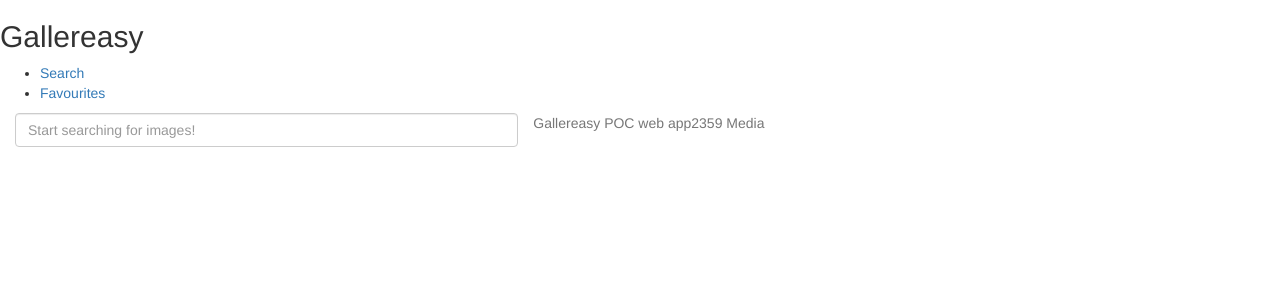
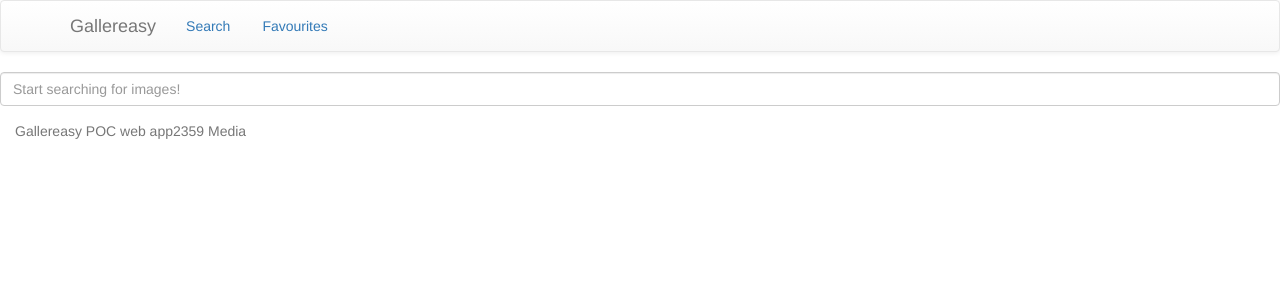
Before and after one commit to natebakescakes/2359-take-home-test, a React (Create React App) app: page / in a window 1280 px wide. Shown: the top 300 px of the page. Built offline with nearby package versions, Linux system fonts and the light colour scheme.

Commit message:
stylize navbar

```diff
--- a/src/App.js
+++ b/src/App.js
@@ -4,9 +4,17 @@ import axios from 'axios';
 import {
     Route,
     HashRouter,
+    NavLink,
 } from "react-router-dom";
 
-import Nav from "./components/Nav";
+import {
+    Container,
+    Navbar,
+    Nav,
+    NavItem,
+    PageHeader,
+} from 'react-bootstrap';
+
 import Search from "./components/Search";
 import Favourites from "./components/Favourites";
 
@@ -83,9 +91,18 @@ class App extends React.Component {
     render() {
         return (
             <div>
-                <Nav />
                 <HashRouter>
-                    <div className="content col-lg-5">
+                    <Navbar>
+                        <Navbar.Header><Navbar.Brand>Gallereasy</Navbar.Brand></Navbar.Header>
+                        <Nav bsStyle="pills">
+                            <NavItem><NavLink to="/search">Search</NavLink></NavItem>
+                            <NavItem><NavLink to="/favourites">Favourites</NavLink></NavItem>
+                        </Nav>
+                    </Navbar>
+                </HashRouter>
+
+                <HashRouter>
+                    <div className="content">
                         <Route exact path="/" render={() => <Search
                             query={this.state.query}
                             handleImageClick={this.handleImageClick}
@@ -106,7 +123,7 @@ class App extends React.Component {
                     </div>
                 </HashRouter>
 
-                <div className="container footer">
+                <div className="container-fluid footer">
                     <span className="text-muted text-left">Gallereasy POC web app</span>
                     <span className="text-muted text-right">2359 Media</span>
                 </div>
--- a/src/components/Nav.js
+++ /dev/null
@@ -1,22 +0,0 @@
-import React from 'react';
-import {
-    NavLink,
-    HashRouter,
-} from 'react-router-dom';
-
-const Nav = () => {
-    return (
-        <div>
-            <h2>Gallereasy</h2>
-
-            <HashRouter>
-                <ul className="header">
-                    <li><NavLink to="/search">Search</NavLink></li>
-                    <li><NavLink to="/favourites">Favourites</NavLink></li>
-                </ul>
-            </HashRouter>
-        </div>
-    );
-}
-
-export default Nav;
```
